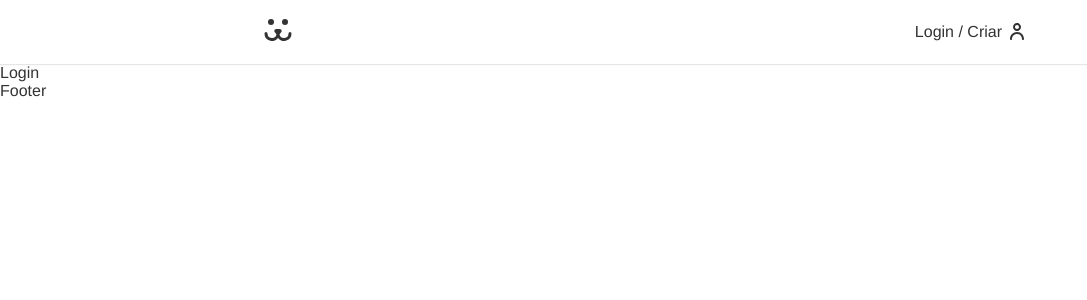
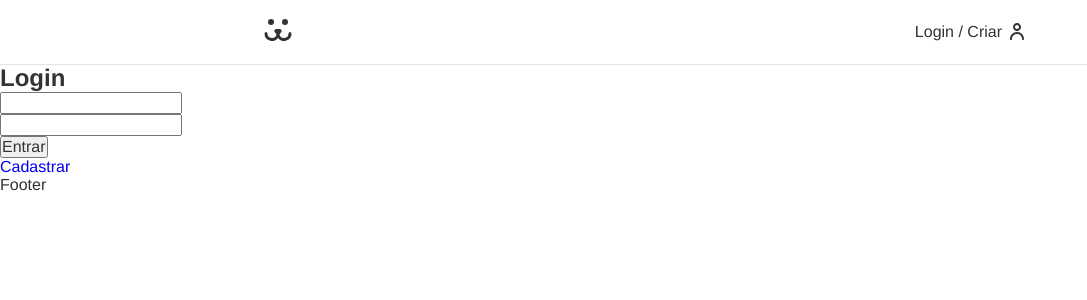
Before and after one commit to leonardopang/Dogs, a React (Create React App) app: page /login in a window 1280 px wide. Shown: the top 300 px of the page, without its empty margins (0-1087 px from the left). Built offline with nearby package versions, Linux system fonts and the light colour scheme.

Commit message:
Login Routes

```diff
--- a/src/App.js
+++ b/src/App.js
@@ -12,7 +12,7 @@
       <Header />
       <Routes>
         <Route path="/" element={<Home />} />
-        <Route path="/login" element={<Login />} />
+        <Route path="/login/*" element={<Login />} />
       </Routes>
       <Footer />
     </BrowserRouter>
--- a/src/Components/Login/Login.js
+++ b/src/Components/Login/Login.js
@@ -1,7 +1,22 @@
 import React from "react";
+import { Route, Routes } from "react-router-dom";
+import LoginForm from "./LoginForm";
+import LoginCreate from "./LoginCreate";
+import LoginPasswordLost from "./LoginPasswordLost";
+import LoginPasswordReset from "./LoginPasswordReset";
+
 
 const Login = () => {
-  return <div>Login</div>;
+  return (
+    <div>
+      <Routes>
+        <Route path="/" element={<LoginForm />} />
+        <Route path="criar" element={<LoginCreate />} />
+        <Route path="perdeu" element={<LoginPasswordLost />} />
+        <Route path="resetar" element={<LoginPasswordReset />} />
+      </Routes>
+    </div>
+  );
 };
 
 export default Login;
--- /dev/null
+++ b/src/Components/Login/LoginCreate.js
@@ -0,0 +1,9 @@
+import React from 'react'
+
+const LoginCreate = () => {
+  return (
+    <div>LoginCreate</div>
+  )
+}
+
+export default LoginCreate
--- /dev/null
+++ b/src/Components/Login/LoginForm.js
@@ -0,0 +1,50 @@
+import React from "react";
+import { Link } from "react-router-dom";
+
+const LoginForm = () => {
+  const [username, setUsername] = React.useState("");
+  const [password, setPassword] = React.useState("");
+
+  function handleSubmit(event) {
+    event.preventDefault();
+    fetch("https://dogsapi.origamid.dev/json/jwt-auth/v1/token", {
+      method: "POST",
+      headers: {
+        "Content-Type": "application/json",
+      },
+      body: JSON.stringify({
+        username,
+        password,
+      }),
+    })
+      .then((response) => {
+        console.log(response);
+        return response.json();
+      })
+      .then((json) => {
+        console.log(json);
+      });
+  }
+
+  return (
+    <section>
+      <h1>Login</h1>
+      <form action="" onSubmit={handleSubmit}>
+        <input
+          type="text"
+          value={username}
+          onChange={({ target }) => setUsername(target.value)}
+        />
+        <input
+          type="password"
+          value={password}
+          onChange={({ target }) => setPassword(target.value)}
+        />
+        <button>Entrar</button>
+      </form>
+      <Link to="/login/criar">Cadastrar</Link>
+    </section>
+  );
+};
+
+export default LoginForm;
--- /dev/null
+++ b/src/Components/Login/LoginPasswordLost.js
@@ -0,0 +1,9 @@
+import React from 'react'
+
+const LoginPasswordLost = () => {
+  return (
+    <div>LoginPasswordLost</div>
+  )
+}
+
+export default LoginPasswordLost
--- /dev/null
+++ b/src/Components/Login/LoginPasswordReset.js
@@ -0,0 +1,9 @@
+import React from 'react'
+
+const LoginPasswordReset = () => {
+  return (
+    <div>LoginPasswordReset</div>
+  )
+}
+
+export default LoginPasswordReset
```
